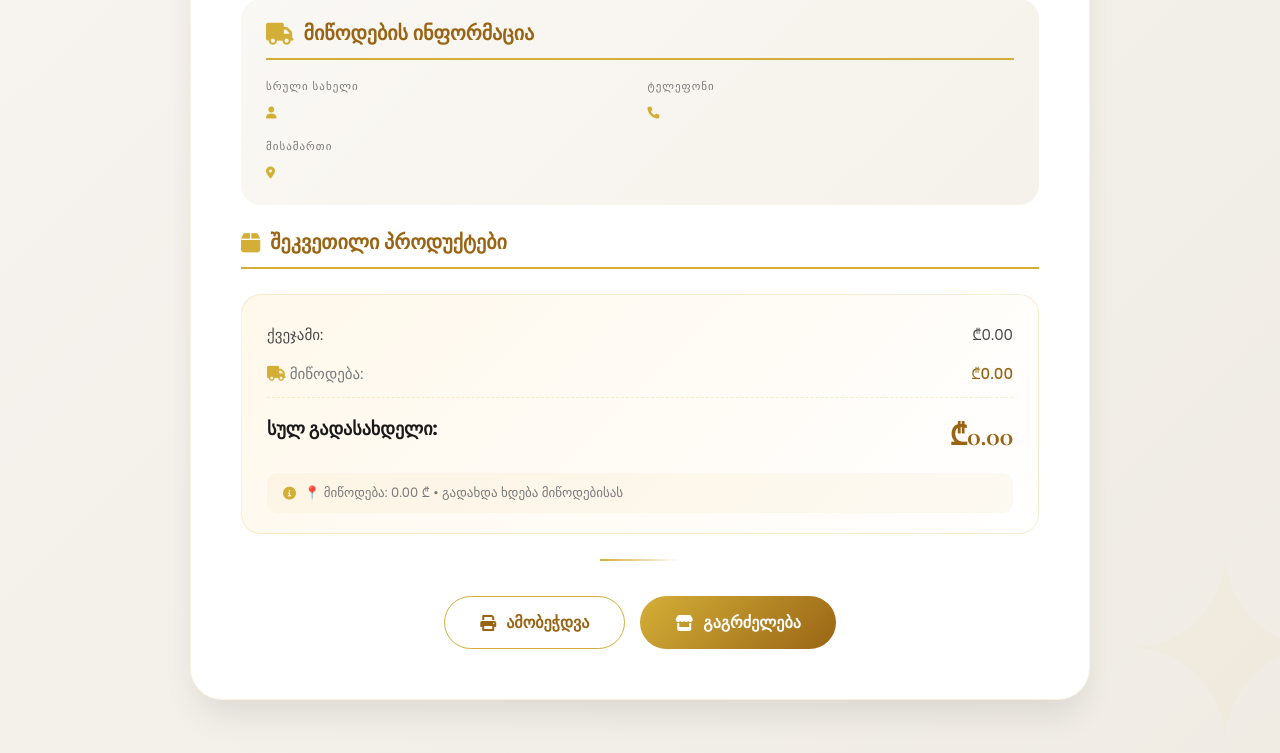
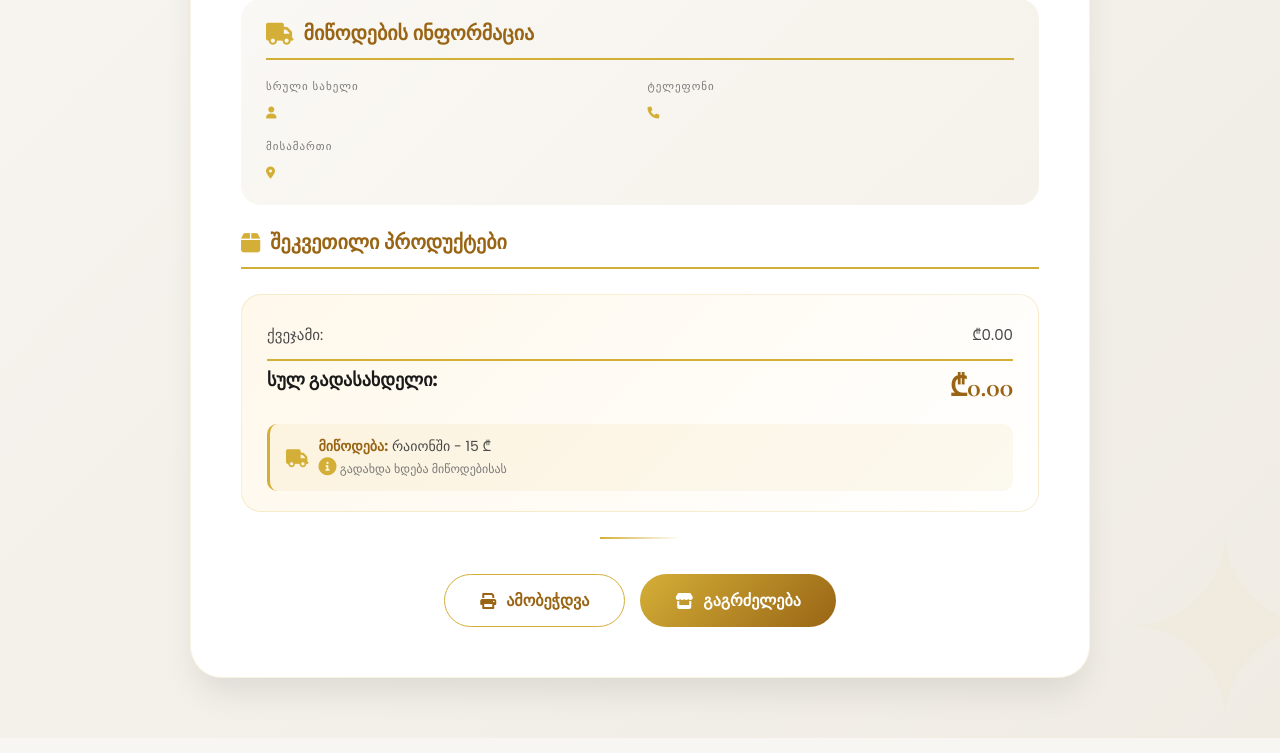
Before and after one commit to infosheikhge/sheikh_ge, a Flask app: template templates/order_confirmation.html in a window 1280 px wide. Shown: the part 674-1427 px from the top of the page. Run offline with Flask 3, Linux system fonts and the light colour scheme; the template is opened without the code that fills it, so the values that code supplies are empty.

Commit message:
Update order_confirmation.html

```diff
--- a/templates/order_confirmation.html
+++ b/templates/order_confirmation.html
@@ -450,7 +450,7 @@ body {
 }
 
 /* ============================================ */
-/* ✅ TOTAL ROW WITH DELIVERY - UPDATED */
+/* ✅ ORDER SUMMARY WITH DELIVERY TEXT */
 /* ============================================ */
 .order-summary {
     margin-top: 25px;
@@ -469,26 +469,13 @@ body {
     flex-wrap: wrap;
 }
 
-.summary-row.delivery {
-    border-bottom: 1px dashed rgba(212,175,55,0.2);
-    padding-bottom: 12px;
-    margin-bottom: 12px;
-}
-
-.summary-row.delivery .label {
-    color: var(--text-light);
-}
-
-.summary-row.delivery .value {
-    color: var(--gold-dark);
-    font-weight: 500;
-}
-
 .summary-row.total {
     font-size: 22px;
     font-weight: 700;
     color: var(--gold-dark);
     padding-top: 5px;
+    border-top: 2px solid var(--gold);
+    margin-top: 5px;
 }
 
 .summary-row.total .label {
@@ -504,19 +491,25 @@ body {
 
 .delivery-note {
     margin-top: 12px;
-    padding: 10px 16px;
-    background: rgba(212,175,55,0.06);
+    padding: 12px 16px;
+    background: rgba(212,175,55,0.08);
     border-radius: 10px;
-    font-size: 13px;
-    color: var(--text-light);
+    font-size: 14px;
+    color: var(--text);
     display: flex;
     align-items: center;
-    gap: 8px;
+    gap: 10px;
     flex-wrap: wrap;
+    border-left: 3px solid var(--gold);
 }
 
 .delivery-note i {
     color: var(--gold);
+    font-size: 18px;
+}
+
+.delivery-note strong {
+    color: var(--gold-dark);
 }
 
 @media (max-width: 550px) {
@@ -530,6 +523,10 @@ body {
 
     .summary-row.total .value {
         font-size: 24px;
+    }
+
+    .delivery-note {
+        font-size: 13px;
     }
 }
 /* ============================================ */
@@ -787,19 +784,12 @@ body {
                 </div>
 
                 <!-- ============================================ -->
-                <!-- ✅ NEW ORDER SUMMARY WITH DELIVERY -->
+                <!-- ✅ ORDER SUMMARY WITH STATIC DELIVERY TEXT -->
                 <!-- ============================================ -->
                 <div class="order-summary">
                     <div class="summary-row">
                         <span class="label">ქვეჯამი:</span>
-                        <span class="value">₾{{ "%.2f"|format(order.subtotal or order.total - order.delivery_fee) }}</span>
-                    </div>
-                    <div class="summary-row delivery">
-                        <span class="label">
-                            <i class="fas fa-truck" style="color: var(--gold);"></i>
-                            მიწოდება:
-                        </span>
-                        <span class="value">₾{{ "%.2f"|format(order.delivery_fee or 0) }}</span>
+                        <span class="value">₾{{ "%.2f"|format(order.total) }}</span>
                     </div>
                     <div class="summary-row total">
                         <span class="label">სულ გადასახდელი:</span>
@@ -807,17 +797,19 @@ body {
                     </div>
 
                     <div class="delivery-note">
-                        <i class="fas fa-info-circle"></i>
-                        <span>
-                            {% if order.delivery_fee == 10 %}
-                                📍 მიწოდება ქალაქში: 10 ₾
-                            {% elif order.delivery_fee == 15 %}
-                                📍 მიწოდება რაიონში: 15 ₾
+                        <i class="fas fa-truck"></i>
+                        <div>
+                            <strong>მიწოდება:</strong>
+                            {% if order.city and order.city.lower() in ['თბილისი', 'tbilisi', 'ბათუმი', 'batumi', 'ქუთაისი', 'kutaisi', 'რუსთავი', 'rustavi'] %}
+                                ქალაქში - 10 ₾
                             {% else %}
-                                📍 მიწოდება: {{ "%.2f"|format(order.delivery_fee) }} ₾
+                                რაიონში - 15 ₾
                             {% endif %}
-                            • გადახდა ხდება მიწოდებისას
-                        </span>
+                            <br>
+                            <small style="color: var(--text-light); font-size: 12px;">
+                                <i class="fas fa-info-circle"></i> გადახდა ხდება მიწოდებისას
+                            </small>
+                        </div>
                     </div>
                 </div>
                 <!-- ============================================ -->
```
